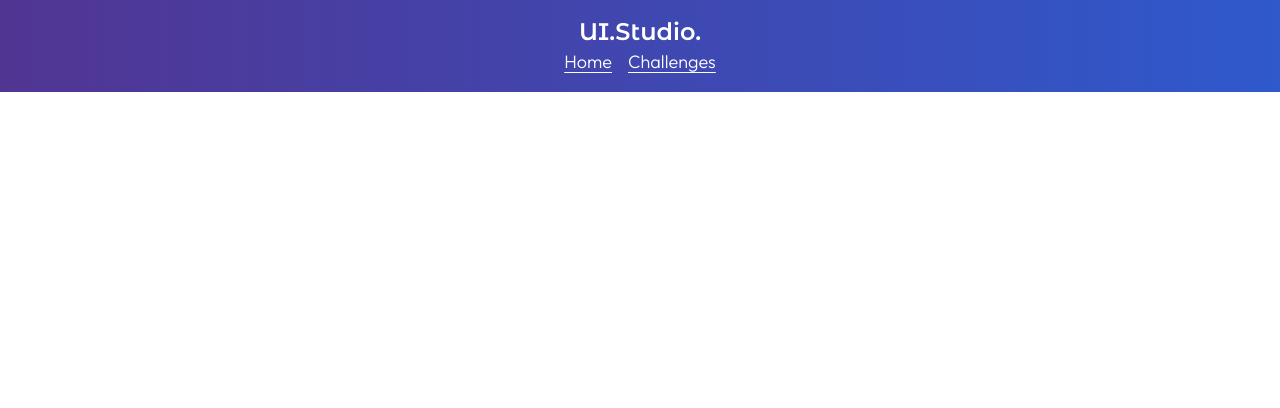
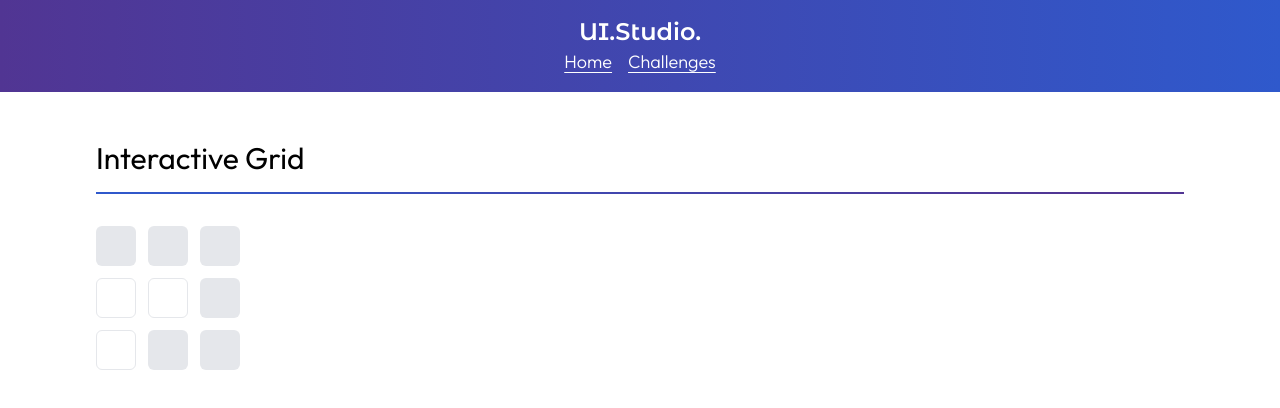
Before and after one commit to Shreedhar03/ui-studio, a React (Vite) app: page /challenge/1 in a window 1280 px wide. Shown: the top 408 px of the page. Built offline with nearby package versions, Linux system fonts and the light colour scheme; a web font is replaced by a local one.

Commit message:
Grid: partial

```diff
--- a/src/App.tsx
+++ b/src/App.tsx
@@ -1,7 +1,8 @@
 import { BrowserRouter, Routes, Route } from "react-router-dom";
 import Home from "./pages/Home";
 import Nav from "./components/Nav";
-import Challenges from "./pages/Challenges";
+import ListChallenges from "./pages/ListChallenges";
+import Challenge from "./pages/Challenge";
 
 const App = () => {
   return (
@@ -10,7 +11,8 @@ const App = () => {
         <Nav />
         <Routes>
           <Route path="/" element={<Home />} />
-          <Route path="/challenges" element={<Challenges />} />
+          <Route path="/challenges" element={<ListChallenges />} />
+          <Route path="/challenge/:id" element={<Challenge />} />
         </Routes>
       </BrowserRouter>
     </>
--- a/src/components/Grid.tsx
+++ /dev/null
@@ -1,7 +0,0 @@
-import React from "react";
-
-const Grid = () => {
-  return <div>GRID CHALLENGE</div>;
-};
-
-export default Grid;
--- /dev/null
+++ b/src/components/Seperator.tsx
@@ -0,0 +1,7 @@
+const Seperator = () => {
+  return (
+    <div className="w-full h-[2px] bg-gradient-to-r to-90% from-primary to-secondary my-4"></div>
+  );
+};
+
+export default Seperator;
--- /dev/null
+++ b/src/pages/Challenge.tsx
@@ -0,0 +1,33 @@
+import { useEffect, useState } from "react";
+import Projects from "../config/Challenges";
+import { useParams } from "react-router-dom";
+import Seperator from "../components/Seperator";
+
+const Challenge = () => {
+  const [challenge, setChallenge] = useState<
+    | {
+        title: string;
+        component: JSX.Element;
+      }
+    | undefined
+  >();
+  const { id } = useParams();
+  const projectId = parseInt(id ?? "") ?? 0;
+
+  useEffect(() => {
+    setChallenge(Projects()[projectId - 1]);
+  }, []);
+
+  return (
+    <>
+      <div className="container mx-4 sm:mx-auto xl:px-24 py-12">
+        <h1 className="text-3xl">{challenge?.title}</h1>
+        <Seperator />
+
+        <div className="mt-4">{challenge?.component}</div>
+      </div>
+    </>
+  );
+};
+
+export default Challenge;
--- a/src/pages/Challenges.tsx
+++ /dev/null
@@ -1,20 +0,0 @@
-import Projects from "../config/Challenges";
-
-const Challenges = () => {
-  return (
-    <div className="container mx-4 sm:mx-auto xl:px-24 py-12 flex flex-col">
-      <h1 className="text-3xl heading">Challenges</h1>
-
-      <section className="py-6">
-        {Projects().map((project, index) => (
-          <div key={index} className="py-4">
-            <h2 className="text-2xl font-bold">{project.title}</h2>
-            <div className="py-4">{project.component}</div>
-          </div>
-        ))}
-      </section>
-    </div>
-  );
-};
-
-export default Challenges;
--- /dev/null
+++ b/src/pages/ListChallenges.tsx
@@ -0,0 +1,31 @@
+import { useNavigate } from "react-router-dom";
+import Seperator from "../components/Seperator";
+import Projects from "../config/Challenges";
+
+const ListChallenges = () => {
+  const router = useNavigate();
+  return (
+    <div className="container mx-4 sm:mx-auto xl:px-24 py-12 flex flex-col">
+      <h1 className="text-3xl heading">Challenges</h1>
+
+      <Seperator />
+
+      <section className="py-3">
+        {Projects().map((project, index) => (
+          <div
+            key={index}
+            className="py-4 cursor-pointer"
+            onClick={() => {
+              router(`/challenge/${index + 1}`);
+            }}
+          >
+            <h2 className="text-2xl font-bold">{project.title}</h2>
+            {/* <div className="py-4">{project.component}</div> */}
+          </div>
+        ))}
+      </section>
+    </div>
+  );
+};
+
+export default ListChallenges;
--- /dev/null
+++ b/src/projects/Grid.tsx
@@ -0,0 +1,78 @@
+import React, { useEffect, useState } from "react";
+
+const grid: number[][] = [
+  [1, 1, 1],
+  [0, 0, 1],
+  [0, 1, 1],
+];
+const gridEmpty: number[][] = [
+  [0, 0, 0],
+  [0, 0, 0],
+  [0, 0, 0],
+];
+
+const Grid = () => {
+  //   maintain a stack of selected cells
+  const [selectedCells, setSelectedCells] = useState<number[][]>(gridEmpty);
+  const [allSelected, setAllSelected] = useState<boolean>(false);
+
+  const handleClick = (i: number, j: number) => {
+    console.log(i, j);
+    const newGrid = [...selectedCells];
+    newGrid[i][j] = 1;
+    setSelectedCells(newGrid);
+  };
+
+  useEffect(() => {
+    // de select all cells if all cells are selected
+    let flag = true;
+    for (let i = 0; i < grid.length; i++) {
+      for (let j = 0; j < grid[i].length; j++) {
+        if (grid[i][j] === 1 && selectedCells[i][j] === 0) {
+          flag = false;
+          break;
+        }
+      }
+    }
+
+    setAllSelected(flag);
+
+    console.log(selectedCells);
+  }, [selectedCells]);
+
+  useEffect(() => {
+    if (allSelected) {
+      setSelectedCells(gridEmpty);
+      console.log(`All selected: ${allSelected}`);
+      //   console.log("Selected cells: ", selectedCells);
+      setAllSelected(false);
+    }
+  }, [allSelected]);
+
+  return (
+    <div className="flex flex-col gap-3 mt-8">
+      {grid.map((_, i) => {
+        return (
+          <div className="flex gap-3" key={i}>
+            {grid.map((_, j) => {
+              return (
+                <button
+                  disabled={grid[i][j] === 0}
+                  onClick={() => handleClick(i, j)}
+                  className={`w-10 h-10 rounded-md
+                    ${grid[i][j] === 0 && "bg-white border border-gray-200"}
+                    ${
+                      selectedCells[i][j] === 1 ? "bg-green-600" : "bg-gray-200"
+                    }`}
+                  key={j}
+                ></button>
+              );
+            })}
+          </div>
+        );
+      })}
+    </div>
+  );
+};
+
+export default Grid;
```
Also changed, not shown: src/config/Challenges.tsx (+5 -2 lines).
